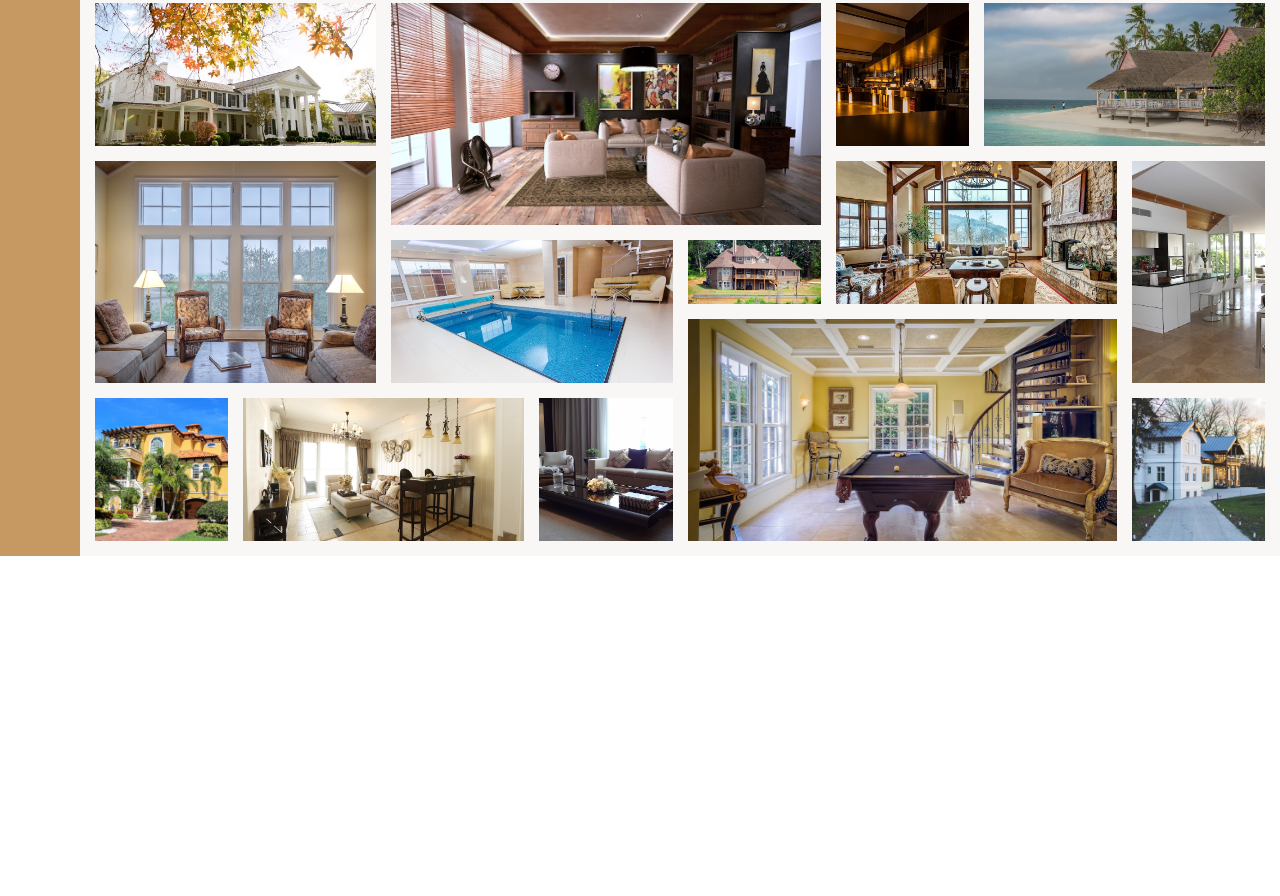
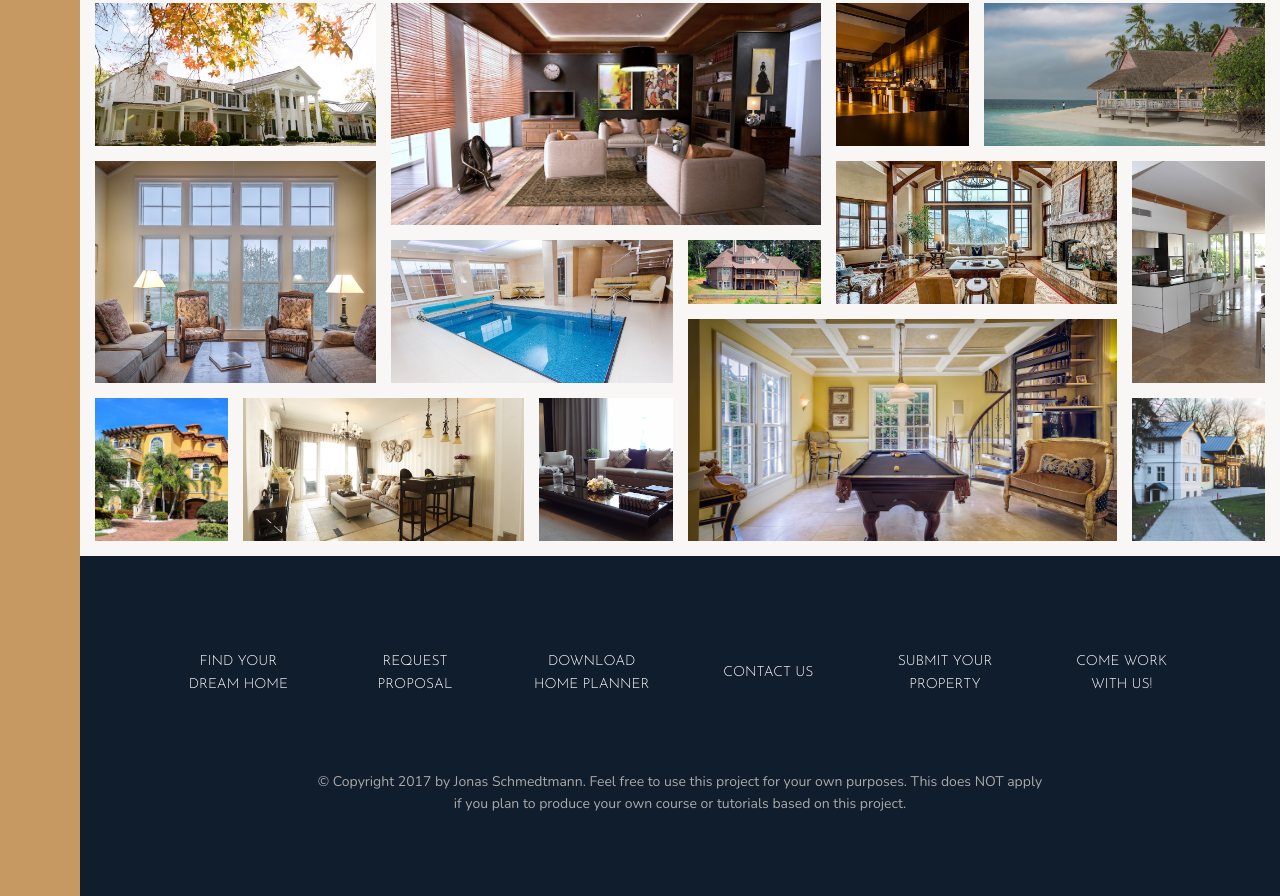
Before and after one commit to rohanraghuwanshi/Nexter, a plain HTML site: page index.html in a window 1280 px wide. Shown: the part 3084-3980 px from the top of the page. Before the commit the page ends 3640 px from the top, so only its background shows below. Drawn offline with nearby package versions, Linux system fonts and the light colour scheme.

Commit message:
Footer done

```diff
--- a/css/style.css
+++ b/css/style.css
@@ -344,3 +344,37 @@ body {
     height: 100%;
     object-fit: cover;
     display: block; }
+
+.footer {
+  background-color: #101d2c;
+  grid-column: full-start / full-end;
+  padding: 8rem; }
+
+.nav {
+  list-style: none;
+  display: grid;
+  grid-template-columns: repeat(auto-fit, minmax(15rem, 1fr));
+  grid-gap: 2rem;
+  align-items: center; }
+  .nav__link:link, .nav__link:visited {
+    font-size: 1.4rem;
+    color: #fff;
+    text-decoration: none;
+    font-family: "Josefin Sans", sans-serif;
+    text-transform: uppercase;
+    text-align: center;
+    padding: 1.5rem;
+    display: block;
+    transition: all .2s; }
+  .nav__link:hover, .nav__link:active {
+    background-color: rgba(255, 255, 255, 0.05);
+    transform: translateY(-3px); }
+
+.copyright {
+  font-size: 1.4rem;
+  color: #aaa;
+  margin-top: 6rem;
+  margin-right: auto;
+  margin-left: auto;
+  text-align: center;
+  width: 70%; }
--- a/index.html
+++ b/index.html
@@ -335,5 +335,19 @@
             <figure class="gallery__item gallery__item--13"><img src="img/gal-13.jpeg" alt="Gallery image 13" class="gallery__img"></figure>
             <figure class="gallery__item gallery__item--14"><img src="img/gal-14.jpeg" alt="Gallery image 14" class="gallery__img"></figure>
         </section>
+
+        <footer class="footer">
+            <ul class="nav">
+                    <li class="nav__item"><a href="#" class="nav__link">Find your dream home</a></li>
+                    <li class="nav__item"><a href="#" class="nav__link">Request proposal</a></li>
+                    <li class="nav__item"><a href="#" class="nav__link">Download home planner</a></li>
+                    <li class="nav__item"><a href="#" class="nav__link">Contact us</a></li>
+                    <li class="nav__item"><a href="#" class="nav__link">Submit your property</a></li>
+                    <li class="nav__item"><a href="#" class="nav__link">Come work with us!</a></li>
+            </ul>
+            <p class="copyright">
+                &copy; Copyright 2017 by Jonas Schmedtmann. Feel free to use this project for your own purposes. This does NOT apply if you plan to produce your own course or tutorials based on this project.
+            </p>
+        </footer>
     </body>
 </html>
--- a/sass/main.scss
+++ b/sass/main.scss
@@ -485,3 +485,47 @@ body {
         display: block;
     }
 }
+
+.footer {
+    background-color: $color-secondary;
+    grid-column: full-start / full-end;
+    padding: 8rem;
+}
+
+.nav {
+    list-style: none;
+
+    display: grid;
+    grid-template-columns: repeat(auto-fit, minmax(15rem, 1fr));
+    grid-gap: 2rem;
+    align-items: center;
+
+    &__link:link,
+    &__link:visited {
+        font-size: 1.4rem;
+        color: #fff;
+        text-decoration: none;
+        font-family: $font-display;
+        text-transform: uppercase;
+        text-align: center;
+        padding: 1.5rem;
+        display: block;
+        transition: all .2s;
+    }
+
+    &__link:hover,
+    &__link:active {
+        background-color: rgba(#fff, .05);
+        transform: translateY(-3px);
+    }
+}
+
+.copyright {
+    font-size: 1.4rem;
+    color: $color-grey-light-2;
+    margin-top: 6rem;
+    margin-right: auto;
+    margin-left: auto;
+    text-align: center;
+    width: 70%;
+}
```
